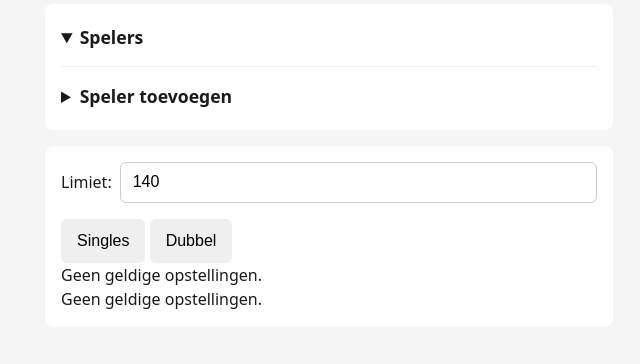
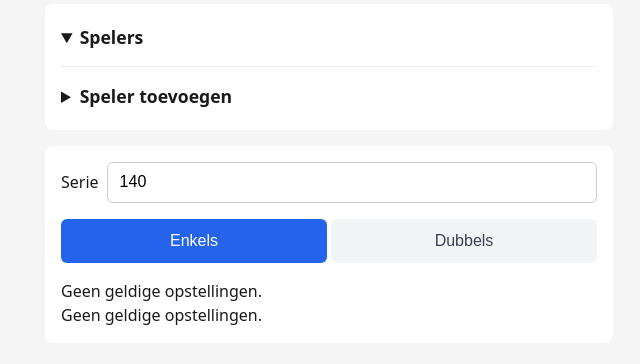
Before and after one commit to michelgrootjans/interclub-opstelling, a website built with Vite: page index.html in a window 1280 px wide. Shown: the part 72-436 px from the top of the page, without its empty margins (311-951 px from the left). Built offline with nearby package versions, Linux system fonts and the light colour scheme.

Commit message:
add tabs for switching between singles and doubles compositions with updated styles and interactivity

```diff
--- a/src/main.ts
+++ b/src/main.ts
@@ -51,10 +51,10 @@ app.innerHTML = `
   </section>
 
   <section id="compositions">
-    <label>Limiet: <input id="input-limit" type="number" min="1" /></label>
+    <label>Serie<input id="input-limit" type="number" min="1" /></label>
     <div class="tabs">
-      <button class="tab active" data-tab="singles">Singles</button>
-      <button class="tab" data-tab="doubles">Dubbel</button>
+      <button class="tab active" data-tab="singles">Enkels</button>
+      <button class="tab" data-tab="doubles">Dubbels</button>
     </div>
     <div id="singles-compositions-list" class="tab-panel"></div>
     <div id="doubles-compositions-list" class="tab-panel hidden"></div>
@@ -174,6 +174,15 @@ playersUl.addEventListener('click', e => {
   }
 })
 
+document.querySelector('.tabs')!.addEventListener('click', e => {
+  const tab = (e.target as HTMLElement).closest<HTMLElement>('.tab')
+  if (!tab) return
+  document.querySelectorAll('.tab').forEach(t => t.classList.remove('active'))
+  document.querySelectorAll('.tab-panel').forEach(p => p.classList.add('hidden'))
+  tab.classList.add('active')
+  document.getElementById(`${tab.dataset.tab}-compositions-list`)!.classList.remove('hidden')
+})
+
 limitInput.addEventListener('input', () => {
   const val = parseInt(limitInput.value)
   if (!isNaN(val) && val > 0) {
--- a/src/style.css
+++ b/src/style.css
@@ -140,7 +140,29 @@ section label input {
   width: 6rem;
 }
 
-#compositions-list {
+.tabs {
+  display: flex;
+  gap: 0.25rem;
+  margin-bottom: 1rem;
+}
+
+.tab {
+  flex: 1;
+  background: #f3f4f6;
+  color: #374151;
+  border-radius: 6px;
+}
+
+.tab.active {
+  background: #2563eb;
+  color: #fff;
+}
+
+.hidden {
+  display: none;
+}
+
+.tab-panel {
   display: flex;
   flex-direction: column;
   gap: 0.75rem;
```
